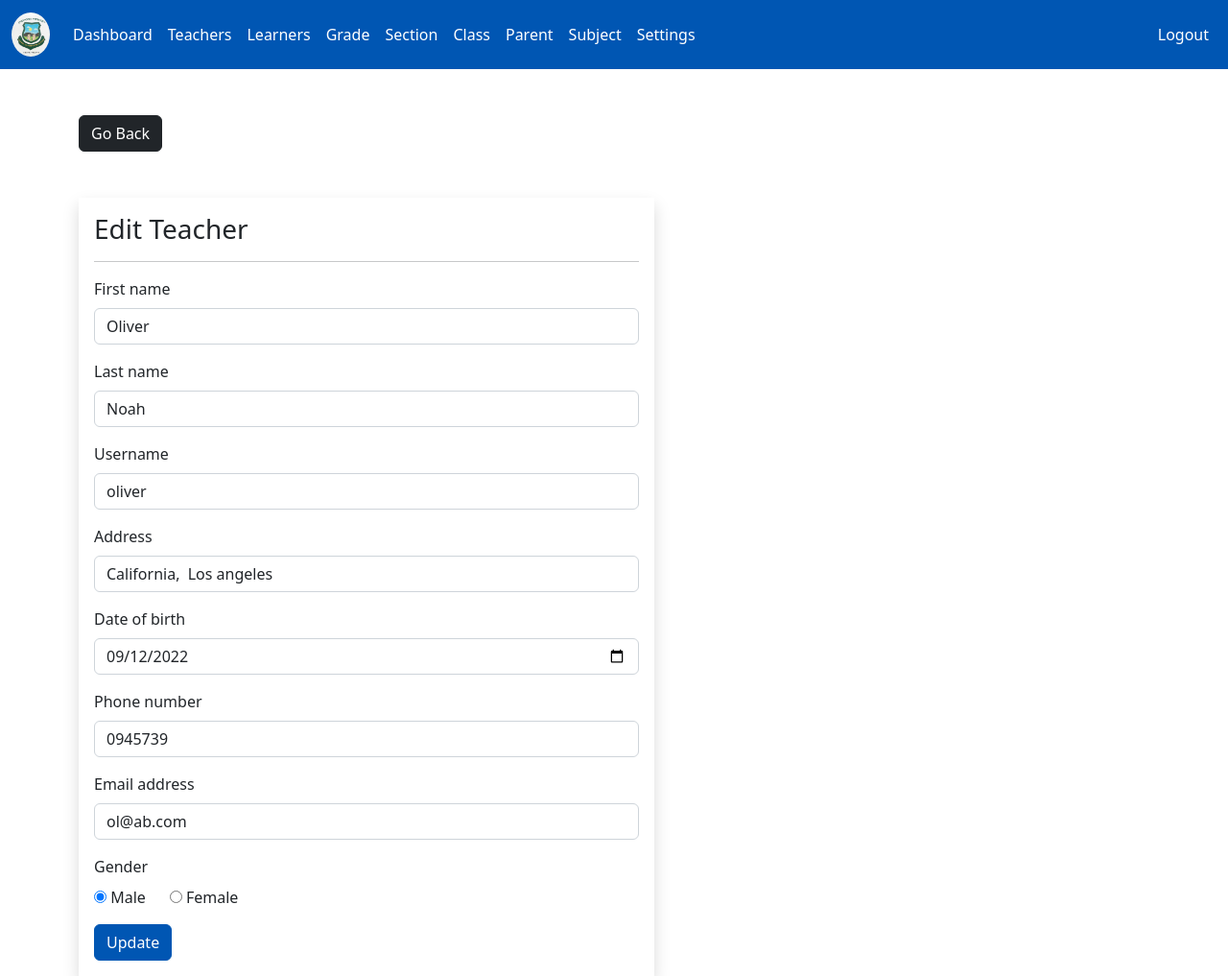
After one commit to malemamack/smart_report, a PHP site: page /smart_report/admin/teacher-edit.php?teacher_id=1 in a window 1280 px wide. The commit adds this page. Shown: the whole page at 96% size. Run offline with PHP 8.4, Linux system fonts and the light colour scheme; a user stored in the database is signed in; data comes from the database, SQL or seed files in the repository.

Commit message:
insertion of new features in forget files and teacher-edit

```diff
--- /dev/null
+++ b/admin/teacher-edit.php
@@ -0,0 +1,164 @@
+<?php
+session_start();
+if (isset($_SESSION['admin_id']) &&
+    isset($_SESSION['role']) &&
+    isset($_GET['teacher_id'])) {
+
+    if ($_SESSION['role'] == 'Admin') {
+
+        include "../DB_connection.php";
+        include "data/subject.php";
+        include "data/grade.php";
+        include "data/section.php";
+        include "data/class.php";
+        include "data/teacher.php";
+
+        $subjects = getAllSubjects($conn);
+        $classes  = getAllClasses($conn);
+
+        $teacher_id = $_GET['teacher_id'];
+        $teacher = getTeacherById($teacher_id, $conn);
+
+        if ($teacher == 0) {
+            header("Location: teacher.php");
+            exit;
+        }
+
+        // Initialize the email address variable
+        $email_address = $teacher['email_address'] ?? '';
+?>
+<!DOCTYPE html>
+<html lang="en">
+<head>
+	<meta charset="UTF-8">
+	<meta name="viewport" content="width=device-width, initial-scale=1.0">
+	<title>Admin - Edit Teacher</title>
+	<link rel="stylesheet" href="https://cdn.jsdelivr.net/npm/bootstrap@5.2.0/dist/css/bootstrap.min.css">
+	<link rel="stylesheet" href="../css/style.css">
+	<link rel="icon" href="../1.jpg">
+    <script src="https://ajax.googleapis.com/ajax/libs/jquery/3.6.0/jquery.min.js"></script>
+    <link rel="stylesheet" href="https://cdnjs.cloudflare.com/ajax/libs/font-awesome/4.7.0/css/font-awesome.min.css">
+</head>
+<body>
+    <?php include "inc/navbar.php"; ?>
+    <div class="container mt-5">
+        <a href="teacher.php" class="btn btn-dark">Go Back</a>
+        <form method="post" class="shadow p-3 mt-5 form-w" action="req/teacher-edit.php">
+            <h3>Edit Teacher</h3><hr>
+
+            <?php if (isset($_GET['error'])) { ?>
+                <div class="alert alert-danger" role="alert">
+                    <?= htmlspecialchars($_GET['error'], ENT_QUOTES, 'UTF-8') ?>
+                </div>
+            <?php } ?>
+
+            <?php if (isset($_GET['success'])) { ?>
+                <div class="alert alert-success" role="alert">
+                    <?= htmlspecialchars($_GET['success'], ENT_QUOTES, 'UTF-8') ?>
+                </div>
+            <?php } ?>
+
+            <div class="mb-3">
+                <label class="form-label">First name</label>
+                <input type="text"
+                       class="form-control"
+                       id="fname"
+                       value="<?= htmlspecialchars($teacher['fname'] ?? '', ENT_QUOTES, 'UTF-8') ?>"
+                       name="fname"
+                       pattern="[A-Za-z\s]+"
+                       title="Please enter only letters"
+                       maxlength="100"
+                       required>
+            </div>
+            <div class="mb-3">
+                <label class="form-label">Last name</label>
+                <input type="text"
+                       class="form-control"
+                       id="lname"
+                       value="<?= htmlspecialchars($teacher['lname'] ?? '', ENT_QUOTES, 'UTF-8') ?>"
+                       name="lname"
+                       pattern="[A-Za-z\s]+"
+                       title="Please enter only letters"
+                       maxlength="100"
+                       required>
+            </div>
+            <div class="mb-3">
+                <label class="form-label">Username</label>
+                <input type="text"
+                       class="form-control"
+                       id="uname"
+                       value="<?= htmlspecialchars($teacher['username'] ?? '', ENT_QUOTES, 'UTF-8') ?>"
+                       name="username"
+                       pattern="^[A-Za-z0-9_]{5,20}$"
+                       title="Username must be 5-20 characters long and can contain only letters, numbers, and underscores."
+                       maxlength="20"
+                       required>
+            </div>
+            <div class="mb-3">
+                <label class="form-label">Address</label>
+                <input type="text"
+                       class="form-control"
+                       id="address"
+                       value="<?= htmlspecialchars($teacher['address'] ?? '', ENT_QUOTES, 'UTF-8') ?>"
+                       name="address"
+                       maxlength="255"
+                       required>
+            </div>
+            <div class="mb-3">
+                <label class="form-label">Date of birth</label>
+                <input type="date"
+                       class="form-control"
+                       id="date_of_birth"
+                       value="<?= htmlspecialchars($teacher['date_of_birth'] ?? '', ENT_QUOTES, 'UTF-8') ?>"
+                       name="date_of_birth"
+                       max="<?= date('Y-m-d', strtotime('-18 years')) ?>"
+                       required>
+            </div>
+            <div class="mb-3">
+                <label class="form-label">Phone number</label>
+                <input type="text"
+                       class="form-control"
+                       id="phone_number"
+                       value="<?= htmlspecialchars($teacher['phone_number'] ?? '', ENT_QUOTES, 'UTF-8') ?>"
+                       name="phone_number"
+                       pattern="^\+?27[0-9]{9}$"
+                       title="Please enter a valid South African phone number (e.g., +27831234567)."
+                       maxlength="12"
+                       required>
+            </div>
+            <div class="mb-3">
+                <label class="form-label">Email address</label>
+                <input type="email"
+                       class="form-control"
+                       id="email_address"
+                       value="<?= htmlspecialchars($email_address, ENT_QUOTES, 'UTF-8') ?>"
+                       name="email_address"
+                       pattern="[a-z0-9._%+-]+@[a-z0-9.-]+\.[a-z]{2,}$"
+                       title="Please enter a valid email address (e.g., example@example.com)"
+                       required>
+            </div>
+            <div class="mb-3">
+                <label class="form-label">Gender</label><br>
+                <input type="radio" value="Male" <?php if ($teacher['gender'] == 'Male') echo 'checked'; ?> name="gender"> Male
+                &nbsp;&nbsp;&nbsp;&nbsp;
+                <input type="radio" value="Female" <?php if ($teacher['gender'] == 'Female') echo 'checked'; ?> name="gender"> Female
+            </div>
+            <input type="hidden" name="teacher_id" value="<?= $teacher['teacher_id'] ?>">
+
+            <button type="submit" class="btn btn-primary">Update</button>
+        </form>
+    </div>
+
+    <script src="https://cdn.jsdelivr.net/npm/bootstrap@5.2.0/dist/js/bootstrap.bundle.min.js"></script>
+</body>
+</html>
+<?php
+    } else {
+        header("Location: teacher.php");
+        exit;
+    }
+} else {
+    header("Location: teacher.php");
+    exit;
+}
+?>
--- a/forgotpassword.php
+++ b/forgotpassword.php
@@ -3,7 +3,7 @@ include "DB_connection.php";
 include "data/setting.php";
 $setting = getSetting($conn);
 
-
+$email_address='';
 
 if ($_SERVER["REQUEST_METHOD"] === "POST") {
     $email_address = $_POST['email_address'] ?? '';
```
Also changed, not shown: forgotpasswordprc.php (line endings or trailing spaces), forgotpswreset.php (line endings or trailing spaces).
